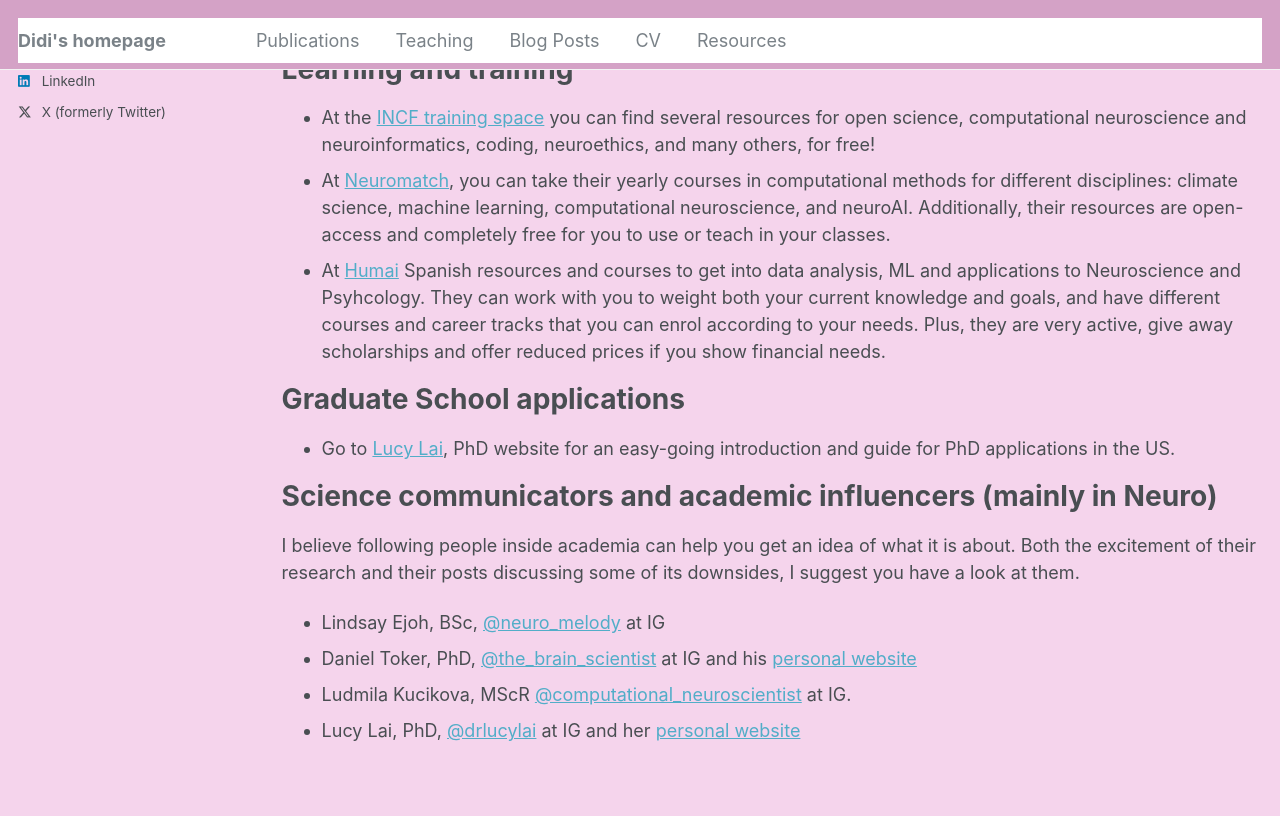
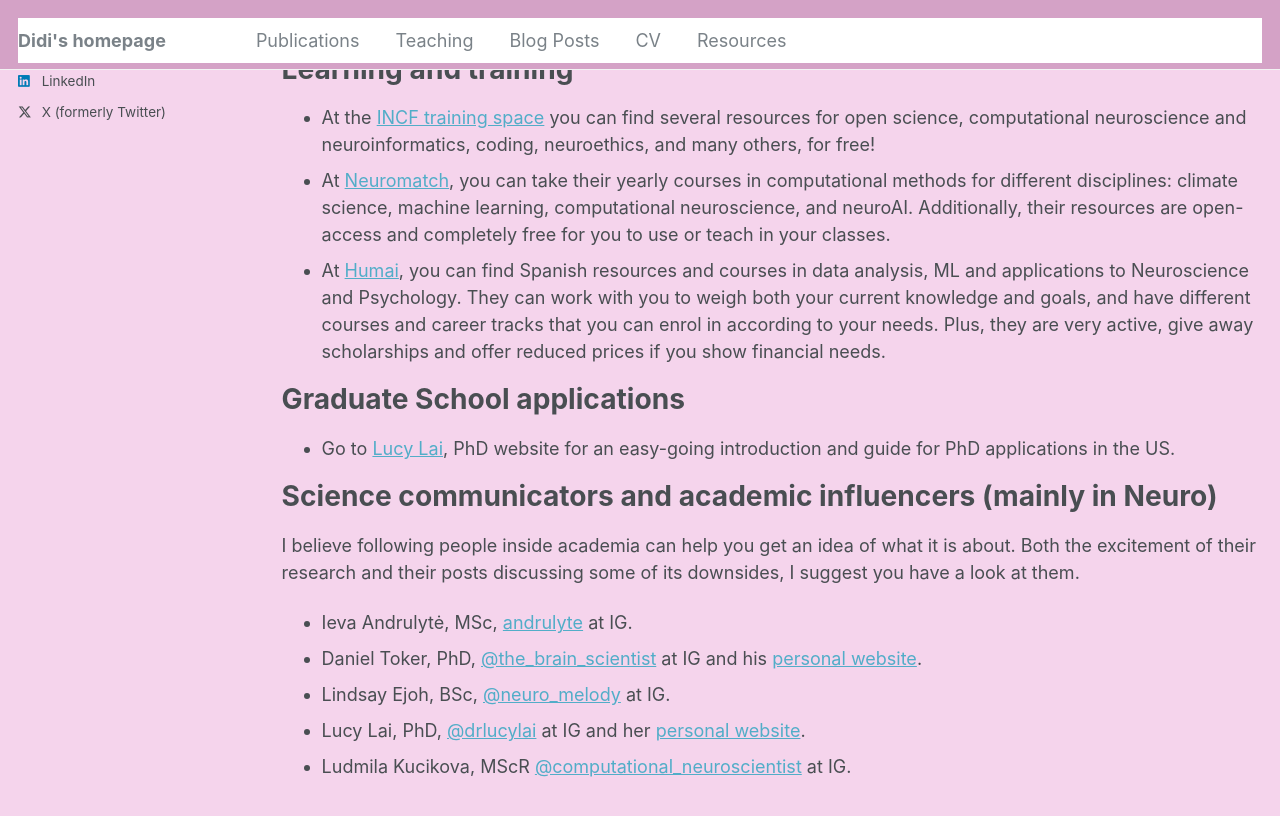
Before and after one commit to neurodidi/neurodidi.github.io, a Jekyll site: the page built from _pages/resources.md, in a window 1280 px wide and 900 px high, scrolled down 558 px. Shown: the top 816 px of the window. Built offline with Jekyll 4.4.1, drawn with Linux system fonts in a browser that asks for light colours; some web fonts are replaced.

Commit message:
Update resources.md

```diff
--- a/_pages/resources.md
+++ b/_pages/resources.md
@@ -26,7 +26,7 @@ Learning and training
 ======
 * At the [INCF training space](https://training.incf.org/) you can find several resources for open science, computational neuroscience and neuroinformatics, coding, neuroethics, and many others, for free!
 * At [Neuromatch](https://neuromatch.io/), you can take their yearly courses in computational methods for different disciplines: climate science, machine learning, computational neuroscience, and neuroAI. Additionally, their resources are open-access and completely free for you to use or teach in your classes.
-* At [Humai](https://humai.com.ar/) Spanish resources and courses to get into data analysis, ML and applications to Neuroscience and Psyhcology. They can work with you to weight both your current knowledge and goals, and have different courses and career tracks that you can enrol according to your needs. Plus, they are very active, give away scholarships and offer reduced prices if you show financial needs.
+* At [Humai](https://humai.com.ar/), you can find Spanish resources and courses in data analysis, ML and applications to Neuroscience and Psychology. They can work with you to weigh both your current knowledge and goals, and have different courses and career tracks that you can enrol in according to your needs. Plus, they are very active, give away scholarships and offer reduced prices if you show financial needs.
 
 Graduate School applications
 ======
@@ -35,7 +35,8 @@ Graduate School applications
 Science communicators and academic influencers (mainly in Neuro)
 ======
 I believe following people inside academia can help you get an idea of what it is about. Both the excitement of their research and their posts discussing some of its downsides, I suggest you have a look at them.
-* Lindsay Ejoh, BSc, [@neuro_melody](https://www.instagram.com/neuro_melody/) at IG
-* Daniel Toker, PhD, [@the_brain_scientist](https://www.instagram.com/the_brain_scientist/) at IG and his [personal website](https://thebrainscientist.com/)
+* Ieva Andrulytė, MSc, [andrulyte](https://www.instagram.com/andrulyte/) at IG.
+* Daniel Toker, PhD, [@the_brain_scientist](https://www.instagram.com/the_brain_scientist/) at IG and his [personal website](https://thebrainscientist.com/).
+* Lindsay Ejoh, BSc, [@neuro_melody](https://www.instagram.com/neuro_melody/) at IG.
+* Lucy Lai, PhD, [@drlucylai](https://www.instagram.com/drlucylai/) at IG and her [personal website](https://lucylai.com/).
 * Ludmila Kucikova, MScR [@computational_neuroscientist](https://www.instagram.com/computational_neuroscientist/) at IG.
-* Lucy Lai, PhD, [@drlucylai](https://www.instagram.com/drlucylai/) at IG and her [personal website](https://lucylai.com/)
```
